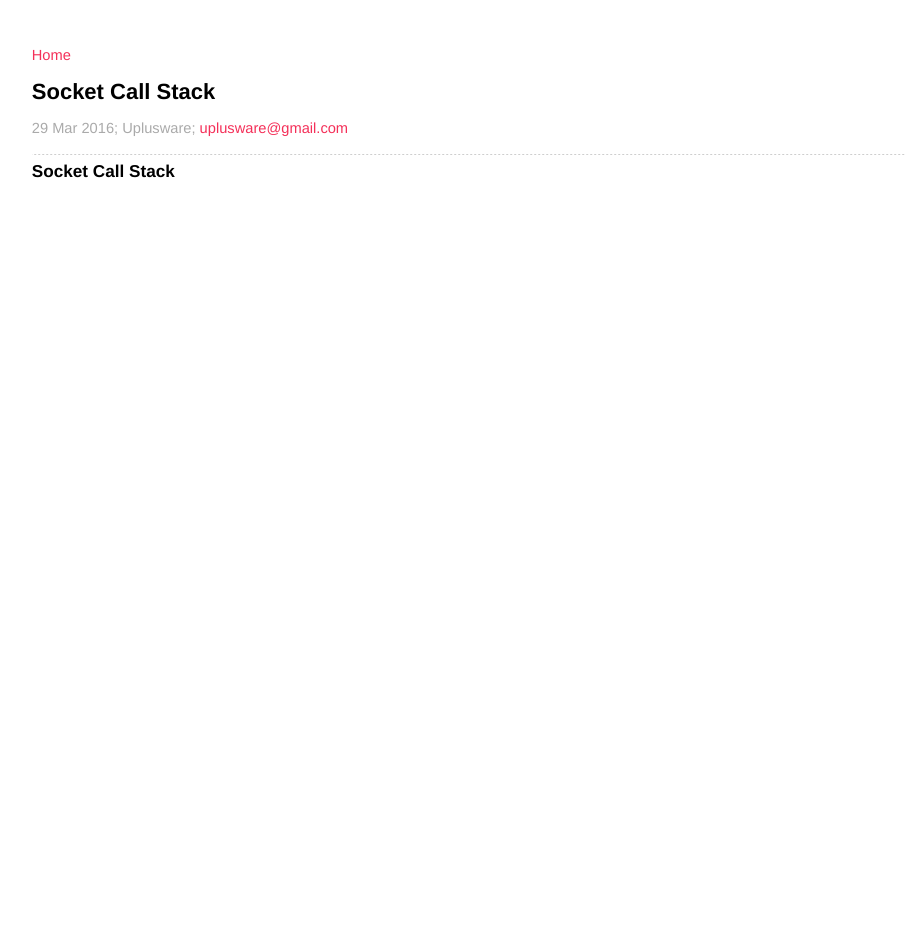
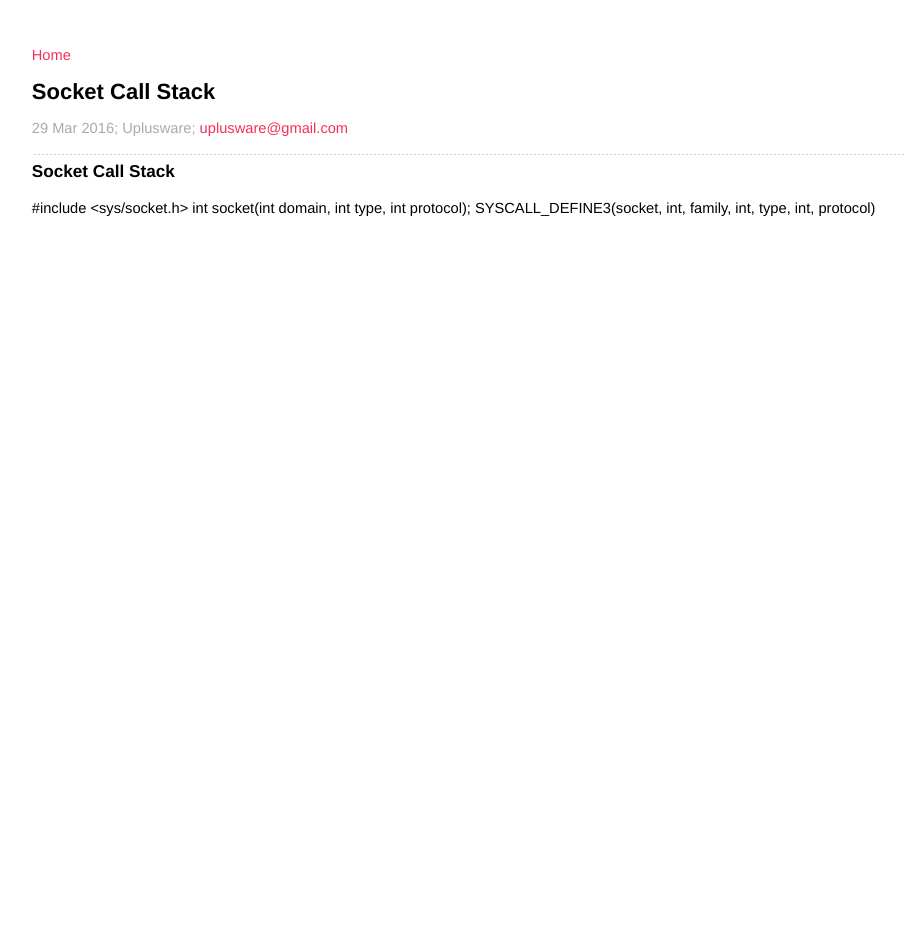
Before and after one commit to uplusware/uplusware.github.io, a Jekyll site: the page built from _posts/2016-3-29-Socket-Call-Stack.md, in a window 1280 px wide. Shown: the whole page, without its empty margins (168-1074 px from the left). Built offline with Jekyll 4.4.1, drawn with Linux system fonts in a browser that asks for light colours.

Commit message:
Update 2016-3-29-Socket-Call-Stack.md

```diff
--- a/_posts/2016-3-29-Socket-Call-Stack.md
+++ b/_posts/2016-3-29-Socket-Call-Stack.md
@@ -4,3 +4,7 @@ title: Socket Call Stack
 ---
 
 ### Socket Call Stack
+
+\#include <sys/socket.h>
+int socket(int domain, int type, int protocol);
+    SYSCALL_DEFINE3(socket, int, family, int, type, int, protocol)
```
